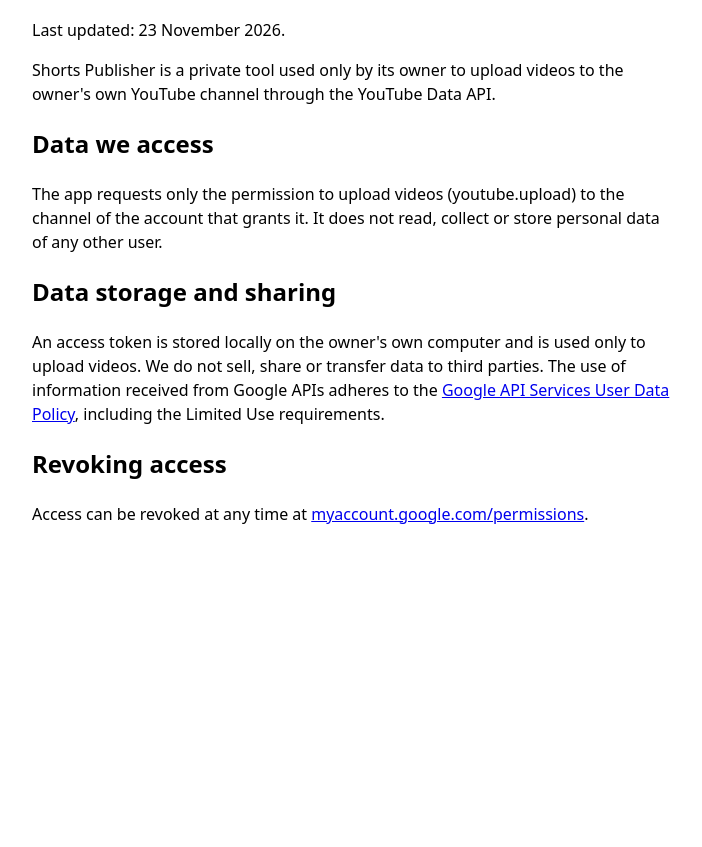
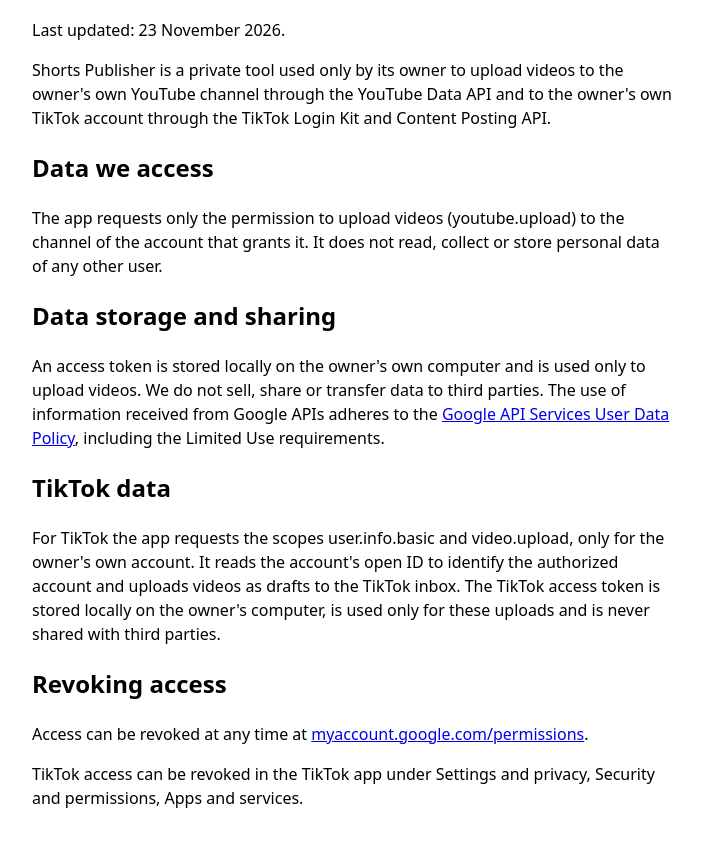
Before and after one commit to JoseAnibal/shorts-publisher-info, a plain HTML site: page privacy.html in a window 1280 px wide. Shown: the part 99-946 px from the top of the page, without its empty margins (288-990 px from the left). Before the commit the page ends 800 px from the top, so only its background shows below. Drawn offline with Linux system fonts and the light colour scheme.

Commit message:
Mention TikTok integration

```diff
--- a/privacy.html
+++ b/privacy.html
@@ -2,10 +2,10 @@
 <body style="font-family:system-ui,sans-serif;max-width:640px;margin:3rem auto;padding:0 1rem;line-height:1.5">
 <h1>Privacy Policy</h1>
 <p>Last updated: 23 November 2026.</p>
-<p>Shorts Publisher is a private tool used only by its owner to upload videos to the owner's own YouTube channel through the YouTube Data API.</p>
+<p>Shorts Publisher is a private tool used only by its owner to upload videos to the owner's own YouTube channel through the YouTube Data API and to the owner's own TikTok account through the TikTok Login Kit and Content Posting API.</p>
 <h2>Data we access</h2>
 <p>The app requests only the permission to upload videos (youtube.upload) to the channel of the account that grants it. It does not read, collect or store personal data of any other user.</p>
 <h2>Data storage and sharing</h2>
 <p>An access token is stored locally on the owner's own computer and is used only to upload videos. We do not sell, share or transfer data to third parties. The use of information received from Google APIs adheres to the <a href="https://developers.google.com/terms/api-services-user-data-policy">Google API Services User Data Policy</a>, including the Limited Use requirements.</p>
-<h2>Revoking access</h2>
-<p>Access can be revoked at any time at <a href="https://myaccount.google.com/permissions">myaccount.google.com/permissions</a>.</p></body></html>
+<h2>TikTok data</h2><p>For TikTok the app requests the scopes user.info.basic and video.upload, only for the owner's own account. It reads the account's open ID to identify the authorized account and uploads videos as drafts to the TikTok inbox. The TikTok access token is stored locally on the owner's computer, is used only for these uploads and is never shared with third parties.</p><h2>Revoking access</h2>
+<p>Access can be revoked at any time at <a href="https://myaccount.google.com/permissions">myaccount.google.com/permissions</a>.</p><p>TikTok access can be revoked in the TikTok app under Settings and privacy, Security and permissions, Apps and services.</p></body></html>
```
Also changed, not shown: index.html (+1 -1 lines), terms.html (+1 -1 lines).
